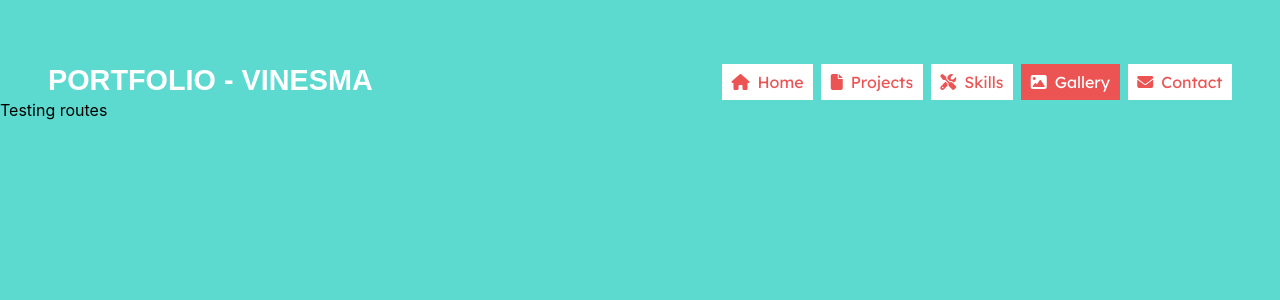
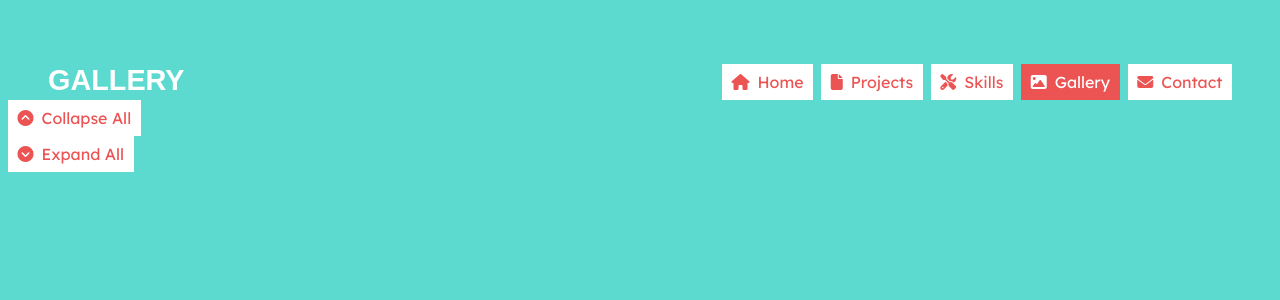
Before and after one commit to Vinesma/portfolio-website-v2, a React (Create React App) app: page /gallery in a window 1280 px wide. Shown: the top 300 px of the page. Built offline with nearby package versions, Linux system fonts and the light colour scheme; a web font is replaced by a local one.

Commit message:
~Gallery WIP

```diff
--- a/src/App.js
+++ b/src/App.js
@@ -11,6 +11,7 @@ import {
 
 class App extends Component {
   state = {
+    headerTitle: '',
     headerItems: [
         {
           name: '/',
@@ -41,15 +42,19 @@ class App extends Component {
     switch(window.location.pathname){
       case '/':
         newHeader[0].active = true;
+        this.setState({ headerTitle: 'PORTFOLIO - VINESMA' });
         break;
       case '/projects':
         newHeader[1].active = true;
+        this.setState({ headerTitle: 'PROJECTS' });
         break;
       case '/skills':
         newHeader[2].active = true;
+        this.setState({ headerTitle: 'SKILLS' });
         break;
       case '/gallery':
         newHeader[3].active = true;
+        this.setState({ headerTitle: 'GALLERY' });
         break;
       default:
         break;
@@ -57,11 +62,24 @@ class App extends Component {
     this.setState({ headerItems: newHeader });
   }
 
+  updateHeaderItems = (name, index) => {
+    const newHeader = this.state.headerItems;
+    newHeader.forEach(item => item.active = false);
+    newHeader[index].active = true;
+
+    this.setState({ headerTitle: name === '/' ? 'PORTFOLIO - VINESMA' : name.toUpperCase() })
+    this.setState({ headerItems: newHeader });
+  }
+
   render() {
     return (
       <Router>
         <div className="App">
-          <Header headerItems={ this.state.headerItems }/>
+          <Header
+          headerItems={ this.state.headerItems }
+          headerTitle={ this.state.headerTitle }
+          updateHeaderItems={this.updateHeaderItems}
+          />
           <Switch>
             <Route exact path="/">
               <Home />
--- a/src/components/Gallery.js
+++ b/src/components/Gallery.js
@@ -2,8 +2,17 @@ import React from 'react'
 
 function Gallery() {
     return (
-        <section>
-            <p>Testing routes</p>
+        <section className="gallery-section">
+            <div className="gallery-section-nav">
+                <button className="nav-button">
+                    <i class="fas fa-chevron-circle-up" />
+                    Collapse All
+                </button>
+                <button className="nav-button">
+                    <i class="fas fa-chevron-circle-down" />
+                    Expand All
+                </button>
+            </div>
         </section>
     )
 }
--- a/src/components/Header.js
+++ b/src/components/Header.js
@@ -5,12 +5,15 @@ function Header(props) {
     return (
         <header className="main-header">
             <div className="main-header-title">
-                <h4>PORTFOLIO - VINESMA</h4>
+            <h4>{props.headerTitle}</h4>
             </div>
             <div className="main-header-options">
-                    { props.headerItems.map(item => (
+                    { props.headerItems.map((item, index) => (
                         <Link key={item.name} to={item.name.toLowerCase()}>
-                            <button className={ item.active ? 'nav-button-active' : 'nav-button'}>
+                            <button
+                            className={ item.active ? 'nav-button-active' : 'nav-button'}
+                            onClick={() => props.updateHeaderItems(item.name, index)}
+                            >
                                 <i className={item.icon} />
                                 {item.name === '/' ? 'Home' : item.name}
                             </button>
```
